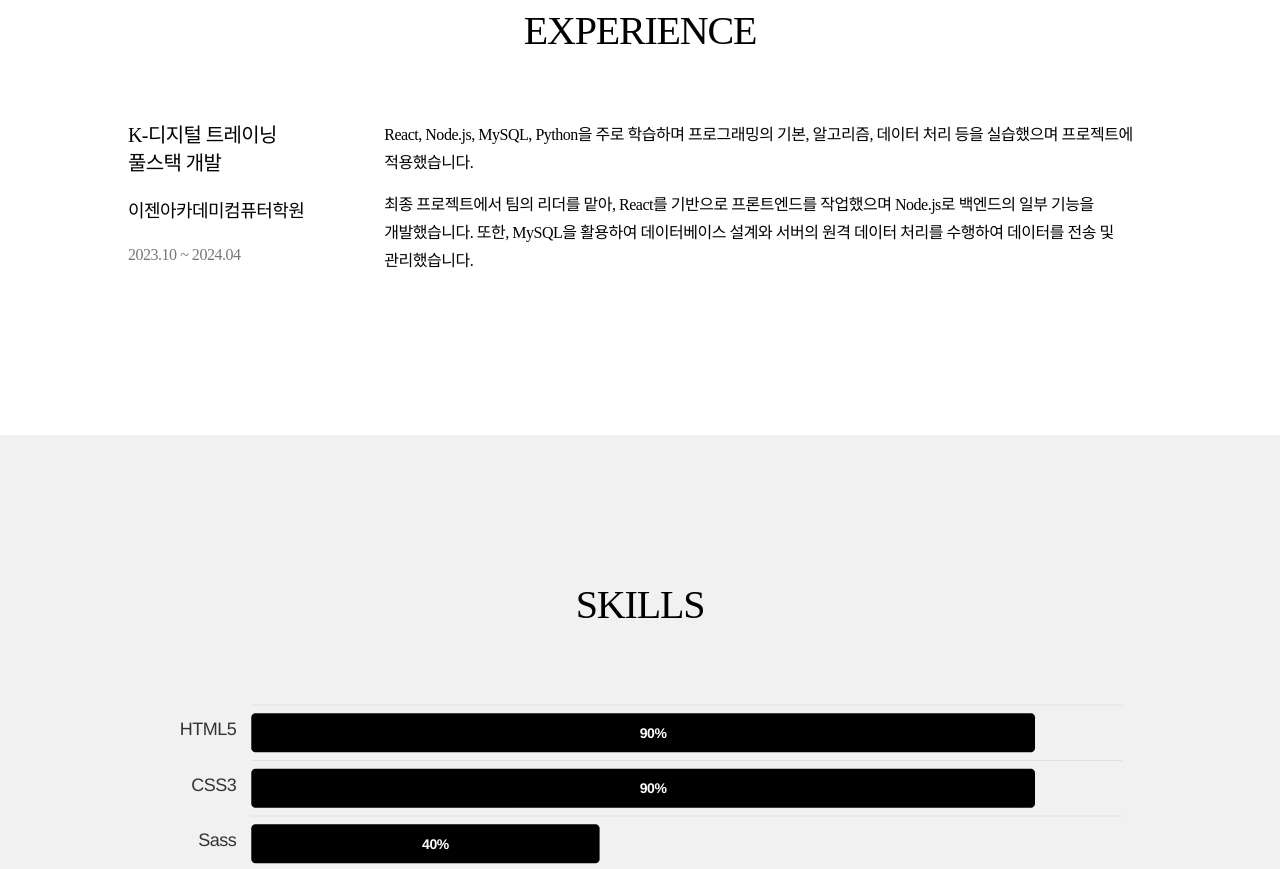
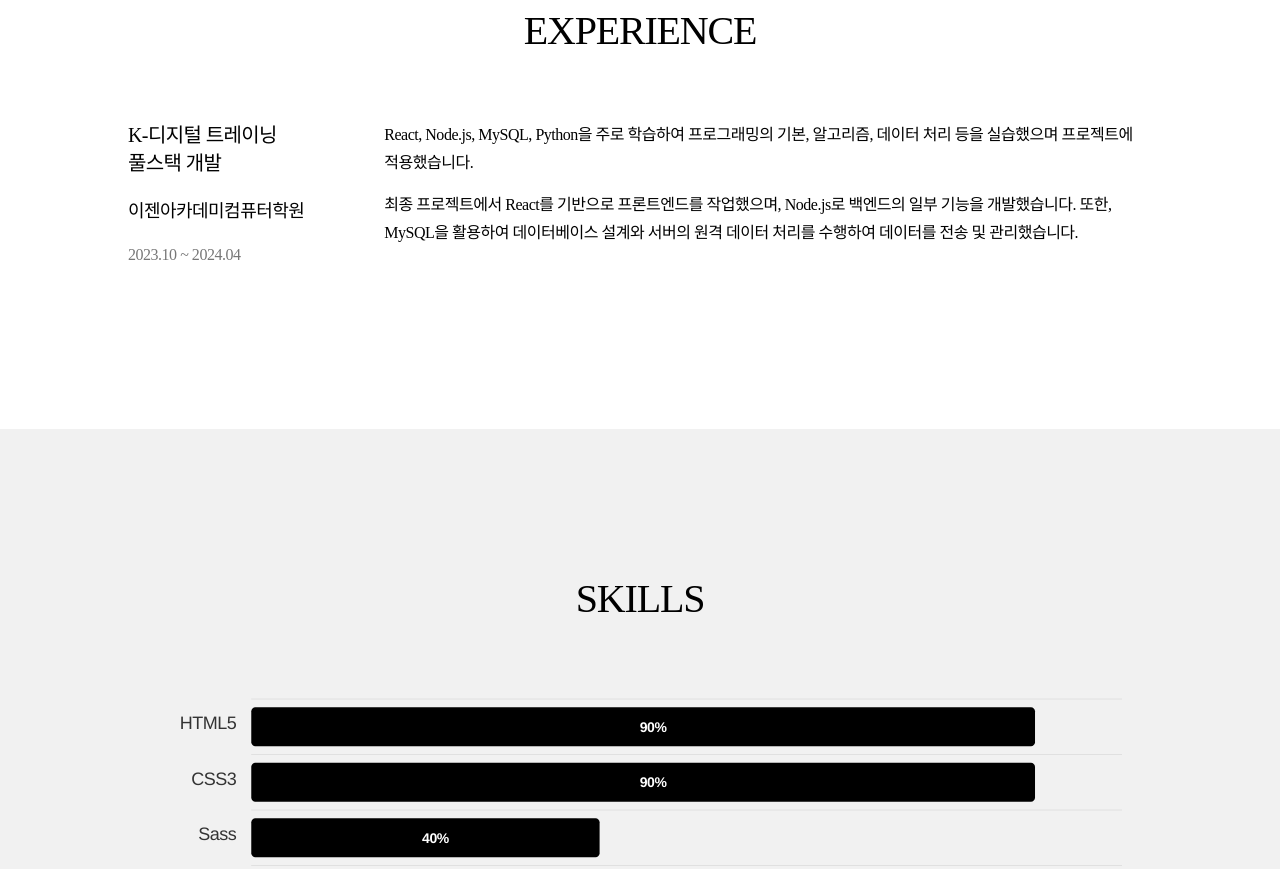
Before and after one commit to jisoooo17/kimjisoo, a React (Create React App) app: page /aboutme in a window 1280 px wide. Shown: the part 1760-2629 px from the top of the page. Built offline with nearby package versions, Linux system fonts and the light colour scheme; a web font is replaced by a local one.

Commit message:
교육경험 수정

```diff
--- a/src/pages/AboutMe.js
+++ b/src/pages/AboutMe.js
@@ -232,8 +232,8 @@ const AboutMe = () => {
               <p className="peri">2023.10 ~ 2024.04</p>
             </div>
             <div className="right">
-              <p className="txt">React, Node.js, MySQL, Python을 주로 학습하며 프로그래밍의 기본, 알고리즘, 데이터 처리 등을 실습했으며 프로젝트에 적용했습니다.</p>
-              <p className="txt">최종 프로젝트에서 팀의 리더를 맡아, React를 기반으로 프론트엔드를 작업했으며 Node.js로 백엔드의 일부 기능을 개발했습니다. 또한, MySQL을 활용하여 데이터베이스 설계와 서버의 원격 데이터 처리를 수행하여 데이터를 전송 및 관리했습니다.</p>
+              <p className="txt">React, Node.js, MySQL, Python을 주로 학습하여 프로그래밍의 기본, 알고리즘, 데이터 처리 등을 실습했으며 프로젝트에 적용했습니다.</p>
+              <p className="txt">최종 프로젝트에서 React를 기반으로 프론트엔드를 작업했으며, Node.js로 백엔드의 일부 기능을 개발했습니다. 또한, MySQL을 활용하여 데이터베이스 설계와 서버의 원격 데이터 처리를 수행하여 데이터를 전송 및 관리했습니다.</p>
             </div>
           </div>
         </div>
```
